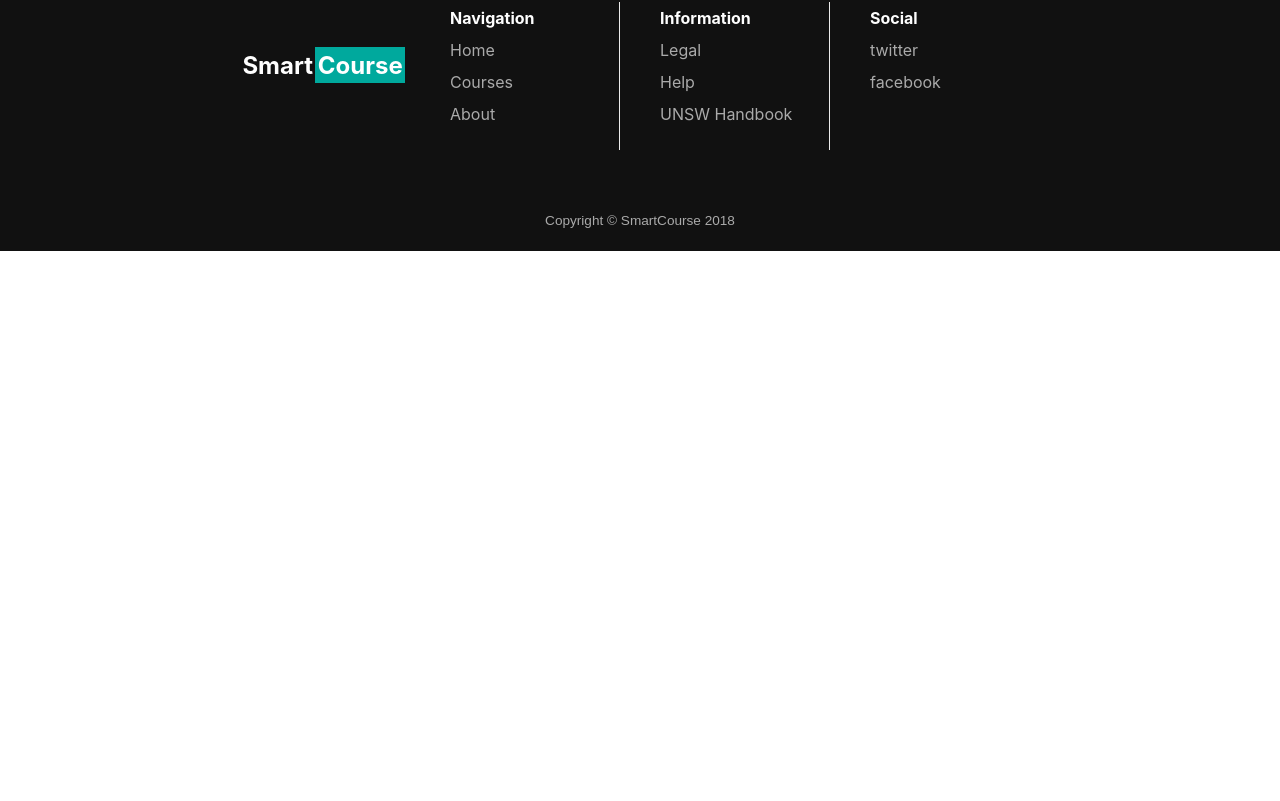
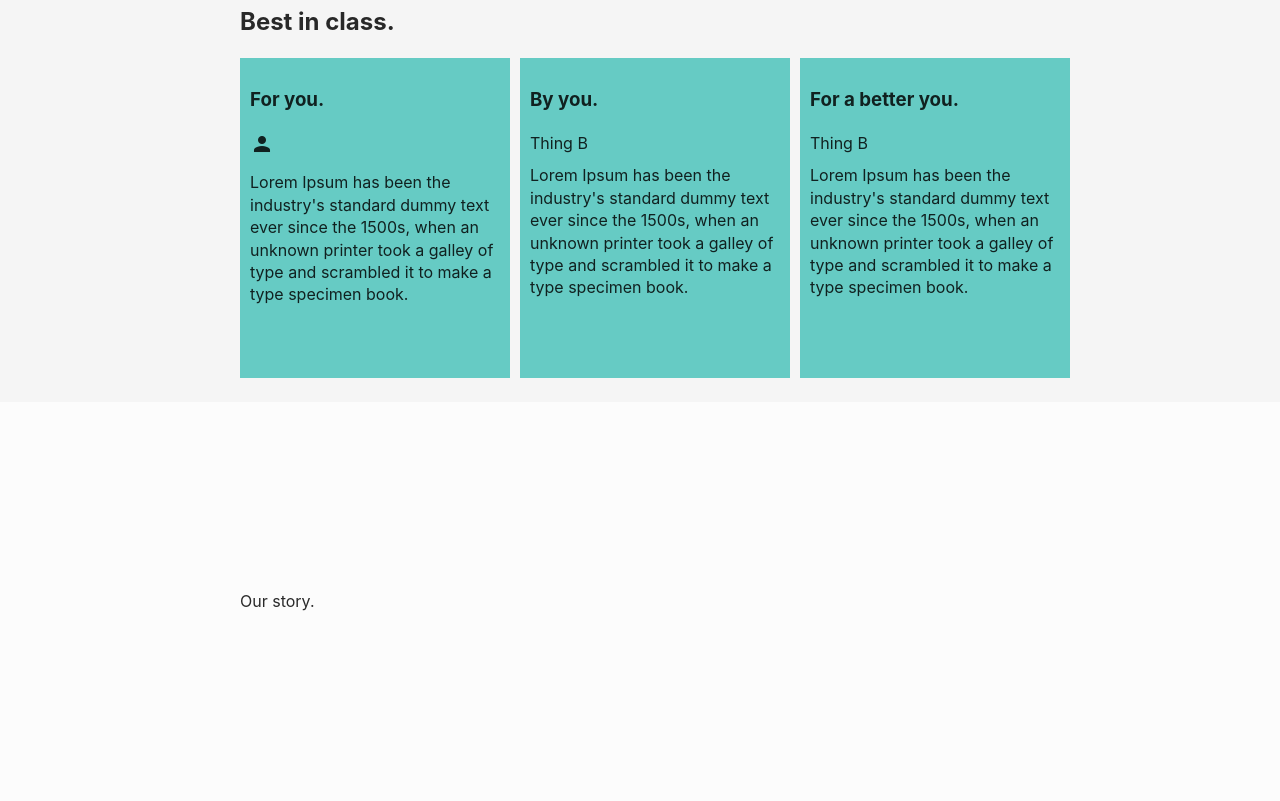
Before and after one commit to SmartCourse/app, a Vue app in the folder frontend/: page / in a window 1280 px wide. Shown: the part 779-1580 px from the top of the page. Before the commit the page ends 1030 px from the top, so only its background shows below. Built offline with nearby package versions, Linux system fonts and the light colour scheme; no server answers.

Commit message:
slowly building out homepage

```diff
--- a/frontend/src/App.vue
+++ b/frontend/src/App.vue
@@ -44,7 +44,7 @@ html, body {
   // borders
   --color-gray: #d5d5d5;
   --color-light-gray: #eaeaea;
-  --color-very-light-gray: #f4f4f4;
+  --color-very-light-gray: #f5f5f5;
   --border-dark: 1px solid var(--color-gray);
   --border: 1px solid var(--color-light-gray);
   --border-thick: 2px solid rgba(160, 178, 178, 0.5);
--- a/frontend/src/views/Home.vue
+++ b/frontend/src/views/Home.vue
@@ -1,8 +1,40 @@
 <template>
-  <div class="main-content home">
-    <AppLogo :first="'Smart'" :last="'Course'"/>
-    <p>Making the most of your degree.</p>
-    <Search/>
+  <div>
+    <section class="main-content home">
+      <AppLogo :first="'Smart'" :last="'Course'"/>
+      <p>Making the most of your degree.</p>
+      <Search/>
+    </section>
+    <section class="homepage-section">
+      <article class="content">
+        <h2>Best in class.</h2>
+        <div class="why">
+          <div class="why-card">
+            <h3>For you.</h3>
+            <p><i class="material-icons">person</i></p>
+            <p>Lorem Ipsum has been the industry's standard dummy text ever since the 1500s, when an unknown printer took a galley of type and scrambled it to make a type specimen book.</p>
+          </div>
+          <div class="why-card">
+            <h3>By you.</h3>
+            <p>Thing B</p>
+            <p>Lorem Ipsum has been the industry's standard dummy text ever since the 1500s, when an unknown printer took a galley of type and scrambled it to make a type specimen book.</p>
+          </div>
+          <div class="why-card">
+            <h3>For a better you.</h3>
+            <p>Thing B</p>
+            <p>Lorem Ipsum has been the industry's standard dummy text ever since the 1500s, when an unknown printer took a galley of type and scrambled it to make a type specimen book.</p>
+          </div>
+        </div>
+      </article>
+    </section>
+    <section class="homepage-section who">
+      <article class="content">
+        <p>Our story.</p>
+      </article>
+    </section>
+    <section class="homepage-section offer">
+      <p>Sign up today.</p>
+    </section>
   </div>
 </template>
 
@@ -23,10 +55,45 @@ export default {
   flex-direction: column;
   justify-content: center;
   align-items: center;
-  background-color:white;
+  background-color: var(--white);
   /* override main-content width */
   max-width: none;
   width:100%;
+}
+
+.homepage-section {
+  margin: 20px 0;
+  display: grid;
+  min-height: 400px;
+}
+
+.content {
+  justify-self: center;
+  margin: auto;
+  width: 800px;
+}
+
+.why {
+  display: grid;
+  grid-template-columns: 1fr 1fr 1fr;
+  grid-template-rows: minmax(300px, 1fr);
+  grid-gap: 10px;
+  max-height: none;
+}
+
+.why-card {
+  padding: 10px;
+  background-color: var(--theme-light);
+  width: 250px;
+  min-height: 300px;
+}
+
+.homepage-section:nth-child(odd) {
+  background-color: var(--white);
+}
+
+.homepage-section:nth-child(odd) {
+  background-color: #fcfcfc;
 }
 
 p {
```
